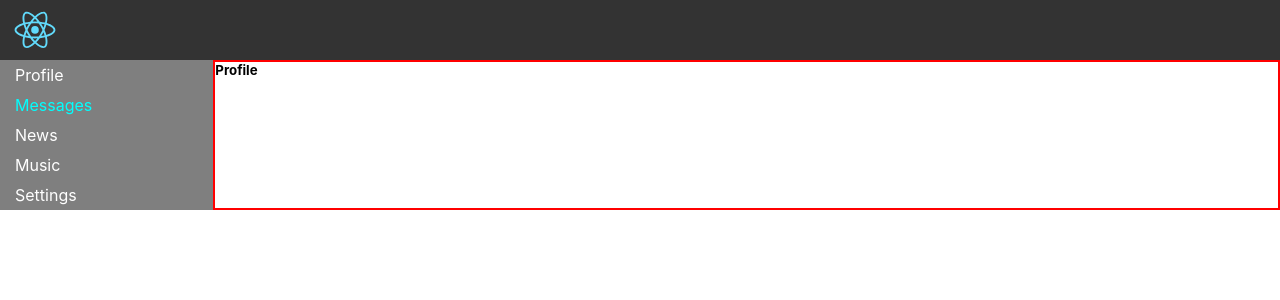
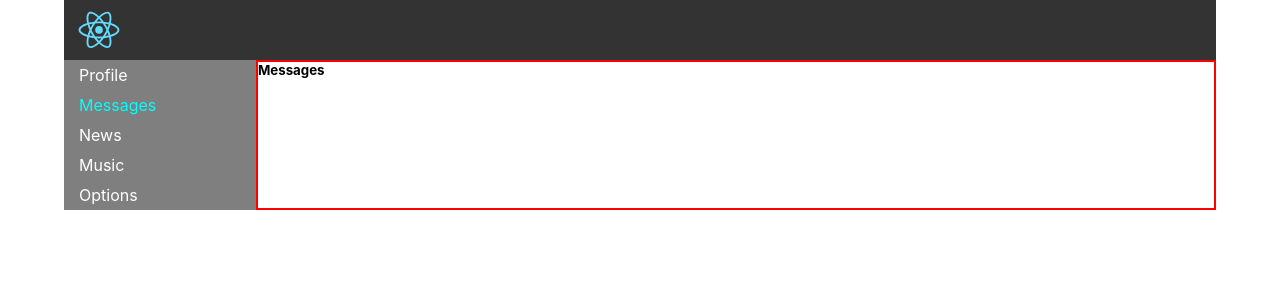
Before and after one commit to farid95g/social-network, a React (Create React App) app: page /messages in a window 1280 px wide. Shown: the top 300 px of the page. Built offline with nearby package versions, Linux system fonts and the light colour scheme.

Commit message:
gh-pages and main page components

```diff
--- a/src/App.css
+++ b/src/App.css
@@ -6,6 +6,8 @@
   ;
   grid-template-rows: 60px 1fr;
   grid-auto-columns: 2fr 10fr;
+  width: 90%;
+  margin: 0 auto;
 }
 
 .app-wrapper-content {
--- a/src/App.js
+++ b/src/App.js
@@ -3,6 +3,11 @@ import './App.css';
 import Header from './components/Header/Header';
 import Sidebar from './components/Sidebar/Sidebar';
 import Profile from './components/Profile/Profile';
+import Messages from './components/Messages/Messages';
+import News from './components/News/News';
+import Music from './components/Music/Music';
+import Options from './components/Options/Options';
+import { Route } from "react-router-dom";
 
 function App() {
   return (
@@ -10,7 +15,11 @@ function App() {
       <Header />
       <Sidebar />
       <main className="app-wrapper-content">
-        <Profile />
+        <Route path="/profile" render={Profile} />
+        <Route path="/messages" render={Messages} />
+        <Route path="/news" render={News} />
+        <Route path="/music" render={Music} />
+        <Route path="/options" render={Options} />
       </main>
     </div>
   );
--- /dev/null
+++ b/src/components/Messages/Messages.jsx
@@ -0,0 +1,12 @@
+import React from "react";
+import styles from "./Messages.module.css";
+
+const Messages = () => {
+  return (
+    <section>
+      <h5>Messages</h5>
+    </section>
+  );
+}
+
+export default Messages;
--- /dev/null
+++ b/src/components/Music/Music.jsx
@@ -0,0 +1,12 @@
+import React from "react";
+import styles from "./Music.module.css";
+
+const Music = () => {
+  return (
+    <section>
+      <h5>Music</h5>
+    </section>
+  );
+}
+
+export default Music;
--- /dev/null
+++ b/src/components/News/News.jsx
@@ -0,0 +1,12 @@
+import React from "react";
+import styles from "./News.module.css";
+
+const News = () => {
+  return (
+    <section>
+      <h5>News</h5>
+    </section>
+  );
+}
+
+export default News;
--- /dev/null
+++ b/src/components/Options/Options.jsx
@@ -0,0 +1,12 @@
+import React from "react";
+import styles from "./Options.module.css";
+
+const Options = () => {
+  return (
+    <section>
+      <h5>Options</h5>
+    </section>
+  );
+}
+
+export default Options;
--- a/src/components/Sidebar/Sidebar.jsx
+++ b/src/components/Sidebar/Sidebar.jsx
@@ -20,7 +20,7 @@ const Sidebar = () => {
             <NavLink to="/music" activeClassName={styles.active}>Music</NavLink>
           </li>
           <li className={styles.item}>
-            <NavLink to="/settings" activeClassName={styles.active}>Settings</NavLink>
+            <NavLink to="/options" activeClassName={styles.active}>Options</NavLink>
           </li>
         </ul>
       </nav>
```
Also changed, not shown: package.json (+7 -1 lines), src/components/Messages/Messages.module.css (added), src/components/Music/Music.module.css (added), src/components/News/News.module.css (added), src/components/Options/Options.module.css (added), 1 other file (tests, documents, lock files or other folders).
